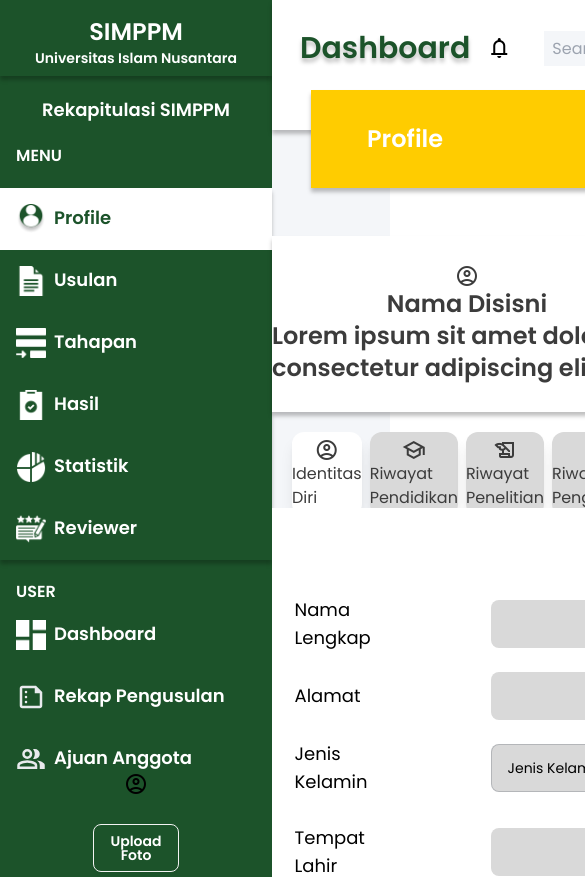
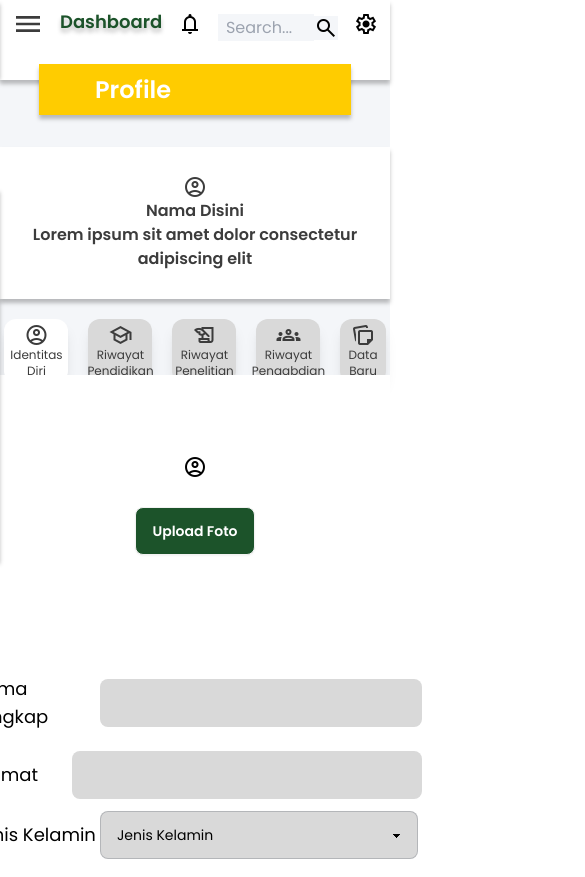
Before and after one commit to Rifansyah12/LPPMuninus, a Next.js app in the folder frontend/: page /dashboard/profile in a window 390 px wide. Shown: the top 877 px of the page, 585 px wide, since content can reach past the window. Built offline with nearby package versions, Linux system fonts and the light colour scheme.

Commit message:
feat: responsive dashboard-profile

```diff
--- a/frontend/src/components/HeadDashboard.tsx
+++ b/frontend/src/components/HeadDashboard.tsx
@@ -1,4 +1,5 @@
 import { useState } from "react";
+import Sidebar from "./Sidebar";
 
 export default function HeadDashboard({title}: {title: string}) {
     const [searchValue, setSearchValue] = useState("");
@@ -16,14 +17,64 @@ export default function HeadDashboard({title}: {title: string}) {
     };
   return (
     <header>
-      <div className="h-[130px] py-[1.5rem] px-7 bg-white text-black shadow-md">
+      <div className="lg:h-[130px] h-[5rem] lg:py-[1.5rem] py-[0.5rem]  lg:px-7 px-3 bg-white text-black shadow-md">
         <div className="flex justify-between  items-center ">
-          <h1 className="text-3xl text-[#1C532A] text-shadow font-semibold">
+          <div className="flex gap-4">
+          <div className="drawer md:hidden">
+            <input id="my-drawer" type="checkbox" className="drawer-toggle" />
+            <div className="drawer-content">
+              {/* Page content here */}
+
+              <label
+                htmlFor="my-drawer"
+                className=" swap swap-rotate bg-transparent border-none text-primary"
+              >
+                {/* this hidden checkbox controls the state */}
+                <input type="checkbox" />
+
+                {/* hamburger icon */}
+                <svg
+                  className="swap-off fill-current "
+                  xmlns="http://www.w3.org/2000/svg"
+                  width="32"
+                  height="32"
+                  viewBox="0 0 512 512"
+                >
+                  <path d="M64,384H448V341.33H64Zm0-106.67H448V234.67H64ZM64,128v42.67H448V128Z" />
+                </svg>
+
+                {/* close icon */}
+                <svg
+                  className="swap-on fill-current"
+                  xmlns="http://www.w3.org/2000/svg"
+                  width="32"
+                  height="32"
+                  viewBox="0 0 512 512"
+                >
+                  <polygon points="400 145.49 366.51 112 256 222.51 145.49 112 112 145.49 222.51 256 112 366.51 145.49 400 256 289.49 366.51 400 400 366.51 289.49 256 400 145.49" />
+                </svg>
+              </label>
+            </div>
+            <div className="drawer-side">
+              <label
+                htmlFor="my-drawer"
+                aria-label="close sidebar"
+                className="drawer-overlay"
+              ></label>
+              <Sidebar />
+
+            </div>
+          </div>
+
+          <h1 className="lg:text-3xl text-lg text-[#1C532A] text-shadow font-semibold">
             Dashboard
           </h1>
+          </div>
           <div className="flex items-center gap-4">
-            <button className="btn btn-ghost">
-              <span className="material-symbols-outlined">notifications</span>
+            <button className="">
+              <span className="material-symbols-outlined hover:text-[#FFCC00]">
+                notifications
+              </span>
             </button>
             <div className="flex items-center">
               <input
@@ -31,23 +82,25 @@ export default function HeadDashboard({title}: {title: string}) {
                 value={searchValue}
                 onChange={(e) => setSearchValue(e.target.value)}
                 onKeyDown={handleKeyDown} // Event handler untuk tombol "Enter"
-                className="h-[35px] bg-[#F4F6F9] text-[#000000] outline-none border-none px-2"
+                className="lg:h-[35px] h-[1.7rem] max-w-[6rem] bg-[#F4F6F9] text-[#000000] outline-none border-none px-2"
                 placeholder="Search..."
               />
               <span
-                className="material-symbols-outlined bg-[#F4F6F9] text-[35px] cursor-pointer"
+                className="material-symbols-outlined bg-[#F4F6F9] lg:text-[35px] text-[1.7rem] cursor-pointer"
                 onClick={handleSearch} // Event handler untuk klik ikon
               >
                 search
               </span>
             </div>
-            <div className="btn btn-ghost">
-              <span className="material-symbols-outlined">settings</span>
-            </div>
+            <button className="">
+              <span className="material-symbols-outlined hover:text-[#FFCC00]">
+                settings
+              </span>
+            </button>
           </div>
         </div>
       </div>
-      <div className="w-[80%] -mt-[2.5rem] mx-auto pl-[3.5rem] flex bg-[#FFCC00] text-white h-[98px] items-center shadow-md">
+      <div className="w-[80%] lg:-mt-[2.5rem] -mt-[1rem] mx-auto pl-[3.5rem] flex bg-[#FFCC00] text-white lg:h-[98px] h-[3.2rem] items-center shadow-md">
         <h2 className="text-2xl font-semibold">{title}</h2>
       </div>
     </header>
--- a/frontend/src/pages/dashboard/profile/index.tsx
+++ b/frontend/src/pages/dashboard/profile/index.tsx
@@ -1,10 +1,27 @@
 import HeadDashboard from "@/components/HeadDashboard";
 import Sidebar from "@/components/Sidebar";
 import Head from "next/head";
-import { useState } from "react";
+import { useEffect, useState } from "react";
 
 export default function Profile() {
+   const [isMobile, setIsMobile] = useState(false);
   const [activeMenu, setActiveMenu] = useState("Identitas Diri");
+   useEffect(() => {
+     const handleResize = () => {
+       setIsMobile(window.innerWidth < 768); // Ukuran 768px sesuai dengan breakpoint mobile
+     };
+
+     // Jalankan pertama kali untuk mengecek ukuran awal
+     handleResize();
+
+     // Dengarkan setiap kali ukuran berubah
+     window.addEventListener("resize", handleResize);
+
+     return () => {
+       window.removeEventListener("resize", handleResize);
+     };
+   }, []);
+
   return (
     <div className="">
       <Head>
@@ -16,7 +33,7 @@ export default function Profile() {
       </Head>
       <div className="flex w-full bg-primary text-black">
         {/* Side Bar Start */}
-        <Sidebar />
+        {!isMobile && <Sidebar />}
         {/* Side Bar End */}
 
         {/* Content Start */}
@@ -27,12 +44,14 @@ export default function Profile() {
           {/* Header Dashboard End */}
 
           {/* Head Profile Dashboard Start */}
-          <div className="w-full py-7 flex justify-center items-center flex-col bg-white shadow-md mt-[3rem] text-primary">
+          <div className="w-full py-7 flex justify-center items-center flex-col bg-white shadow-md lg:mt-[3rem] mt-[2rem] text-primary">
             <span className="material-symbols-outlined text-[10rem]">
               account_circle
             </span>
-            <h2 className="text-2xl font-semibold">Nama Disisni</h2>
-            <p className="text-2xl font-semibold">
+            <h2 className="lg:text-2xl font-semibold text-center">
+              Nama Disini
+            </h2>
+            <p className="lg:text-2xl font-semibold text-center">
               Lorem ipsum sit amet dolor consectetur adipiscing elit
             </p>
           </div>
@@ -40,7 +59,7 @@ export default function Profile() {
 
           {/* Head Dashboard End */}
           <div className="flex flex-col">
-            <div className="flex w-full justify-between mt-5 gap-2 px-5">
+            <div className="flex w-full justify-center lg:justify-between mt-5 lg:gap-2 gap-5 lg:px-5 px-2">
               <ProfileMenu
                 active={activeMenu === "Identitas Diri"}
                 title="Identitas Diri"
@@ -78,9 +97,9 @@ export default function Profile() {
             {activeMenu === "Riwayat Pendidikan" && <EducationHistory />}
             {/* Tambahkan komponen lain jika diperlukan */}
           </div>
-        <div className="w-full text-center bg-white mt-5 py-2">
-          <p>Copyright 2024 © LPPM Universitas Islam Nusantara </p>
-        </div>
+          <div className="w-full text-center bg-white mt-5 py-2">
+            <p>Copyright 2024 © LPPM Universitas Islam Nusantara </p>
+          </div>
         </div>
         {/* Content End */}
       </div>
@@ -104,10 +123,10 @@ const ProfileMenu = ({
       onClick={onClick} // Panggil onClick ketika diklik
       className={` ${
         active ? "bg-white cursor-default" : "bg-[#D9D9D9] hover:bg-white"
-      } flex items-center justify-center flex-col w-[178px] h-[84px] shadow-lg text-primary rounded-xl cursor-pointer `}
+      } flex items-center justify-center flex-col lg:w-[178px] w-[4rem]  lg:h-[84px] shadow-lg text-primary rounded-xl cursor-pointer py-1 px-2`}
     >
-      <span className="material-symbols-outlined">{icon}</span>
-      <p>{title}</p>
+      <span className="material-symbols-outlined text-">{icon}</span>
+      <p className="lg:text-lg text-xs text-center">{title}</p>
     </div>
   );
 };
@@ -122,7 +141,7 @@ const InputForm = ({
   name: string;
 }) => {
   return (
-    <div className="flex justify-between items-center gap-[6rem]">
+    <div className="flex lg:justify-between items-center lg:gap-[6rem]">
       <label htmlFor={name} className="label text-lg min-w-[6.5rem] inline">
         {label}
       </label>
@@ -140,7 +159,7 @@ const FormProfile = () => {
   return (
     <form
       action=""
-      className="flex w-full bg-white -mt-2 px-7 py-[5rem] gap-[7rem] items-center justify-center"
+      className="flex flex-col lg:flex-row w-full bg-white -mt-2 px-7 py-[5rem] gap-[7rem] items-center justify-center"
     >
       <div className="flex justify-center flex-col items-center gap-7">
         <span className="material-symbols-outlined text-[4rem]">
@@ -151,7 +170,7 @@ const FormProfile = () => {
       <div className="flex justify-center flex-col gap-3">
         <InputForm label="Nama Lengkap" type="text" name="fullname" />
         <InputForm label="Alamat" type="text" name="address" />
-        <div className="flex justify-between items-center gap-[6rem]">
+        <div className="flex lg:justify-between items-center lg:gap-[6rem]">
           <label htmlFor="sex" className="label text-lg min-w-[6.5rem] inline">
             Jenis Kelamin
           </label>
@@ -169,7 +188,7 @@ const FormProfile = () => {
         </div>
         <InputForm label="Tempat Lahir" type="text" name="place_birth" />
         <InputForm label="Tanggal Lahir" type="date" name="date_birth" />
-        <button className="btn bg-[#1C532A] text-white -ml-[5rem] mt-6">
+        <button className="btn bg-[#1C532A] text-white lg:-ml-[5rem] mt-6">
           Simpan
         </button>
       </div>
```
